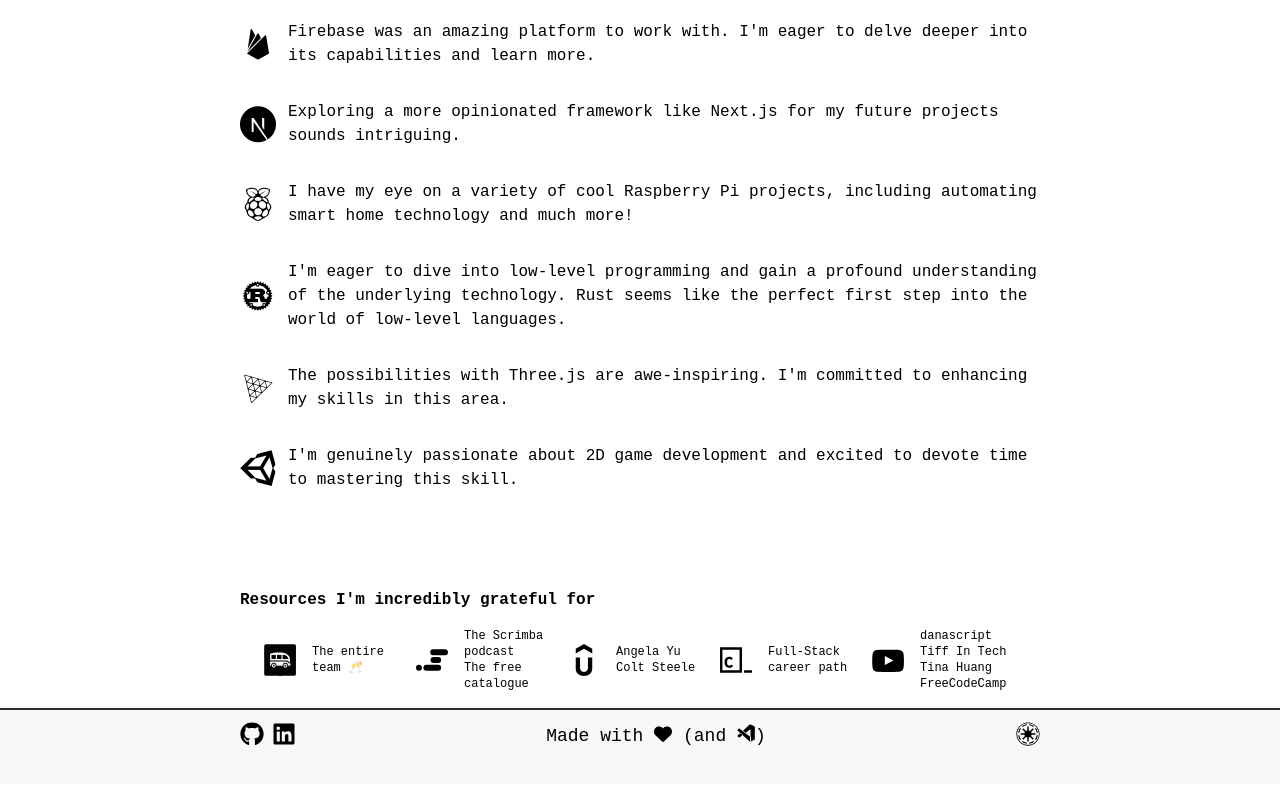
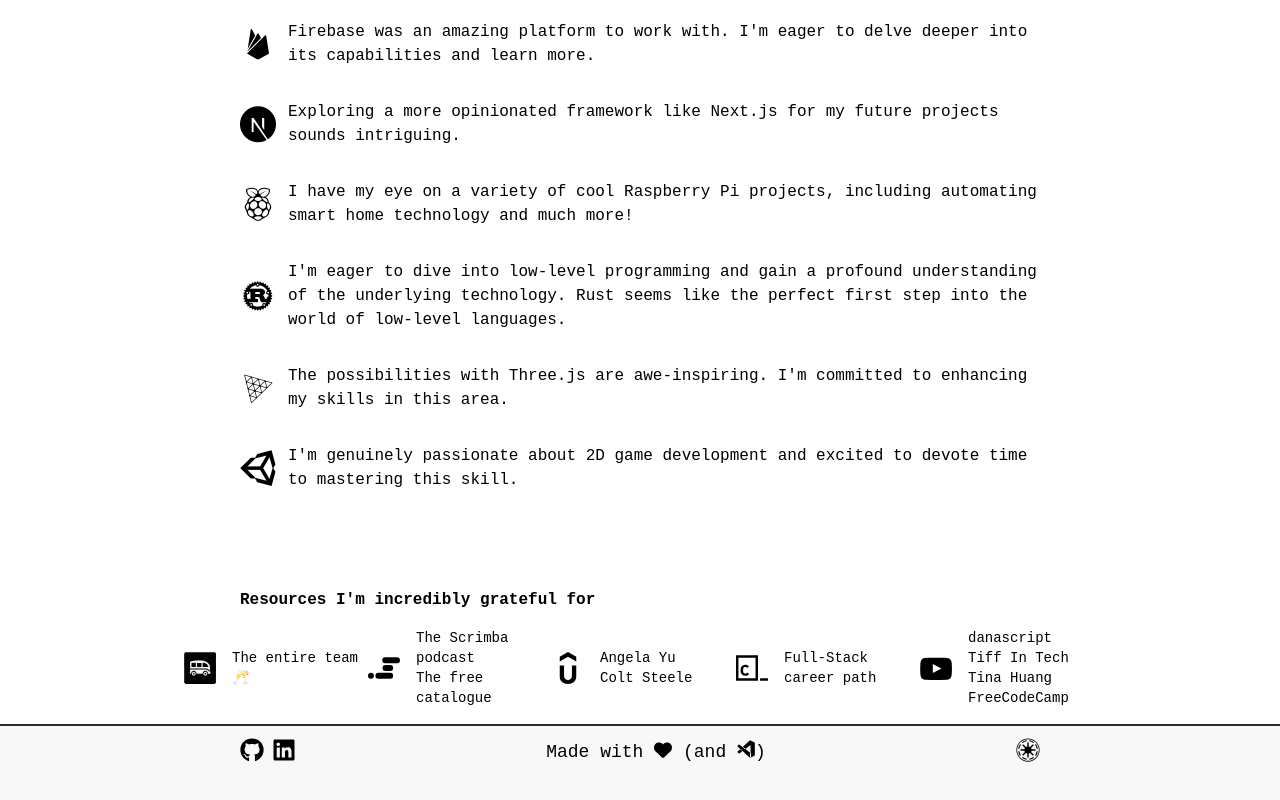
Before and after one commit to zacnation/react-portfolio, a React (Vite) app: page / in a window 1280 px wide. Shown: the part 2048-2848 px from the top of the page. Built offline with nearby package versions, Linux system fonts and the light colour scheme.

Commit message:
Make 'resources' spacing match others + increase font size

```diff
--- a/src/components/ResourceCard.jsx
+++ b/src/components/ResourceCard.jsx
@@ -4,10 +4,10 @@ export default function ResourceCard(props) {
   return (
     <div className="flex py-4 px-1">
       <img src={props.imageSrc} className={`w-10 pr-2 md:pr-4 md:w-12`}></img>
-      <ul className="md:w-24">
+      <ul className="md:w-24 lg:w-40">
         {props.listItems.map((item, index) => {
           return (
-            <li className="text-xs" key={index}>
+            <li className="text-xs lg:text-sm" key={index}>
               {item}
             </li>
           );
```
